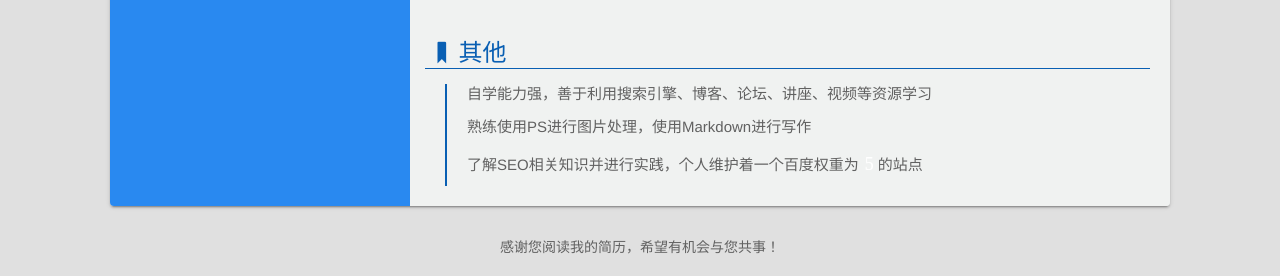
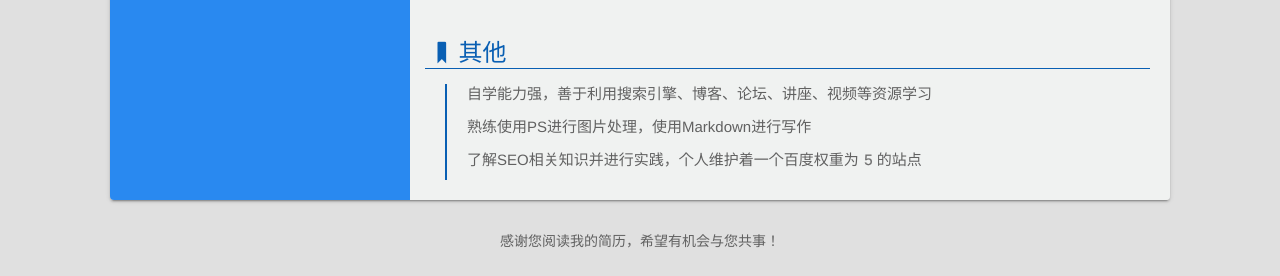
Before and after one commit to xx19941215/resume, a website: page index.html in a window 1280 px wide. Shown: the part 1424-1700 px from the top of the page. Drawn offline with Linux system fonts and the light colour scheme.

Commit message:
修改简历

```diff
--- a/index.html
+++ b/index.html
@@ -180,7 +180,7 @@
                         <li>
                             <p>自学能力强，善于利用搜索引擎、博客、论坛、讲座、视频等资源学习</p>
                             <p>熟练使用PS进行图片处理，使用Markdown进行写作</p>
-                            <p>了解SEO相关知识并进行实践，个人维护着一个百度权重为 <b>5</b> 的站点</p>
+                            <p>了解SEO相关知识并进行实践，个人维护着一个百度权重为 <b style="font-family: 'Helvetica Neue',Helvetica,'Lucida Grande',Arial,'Hiragino Sans GB',微软雅黑,'WenQuanYi Micro Hei',STHeiti,SimSun,sans-serif;color:#6E6E6E;font-weight: 400;font-size: 15px">5</b> 的站点</p>
                         </li>
 
                     </ul>
```
